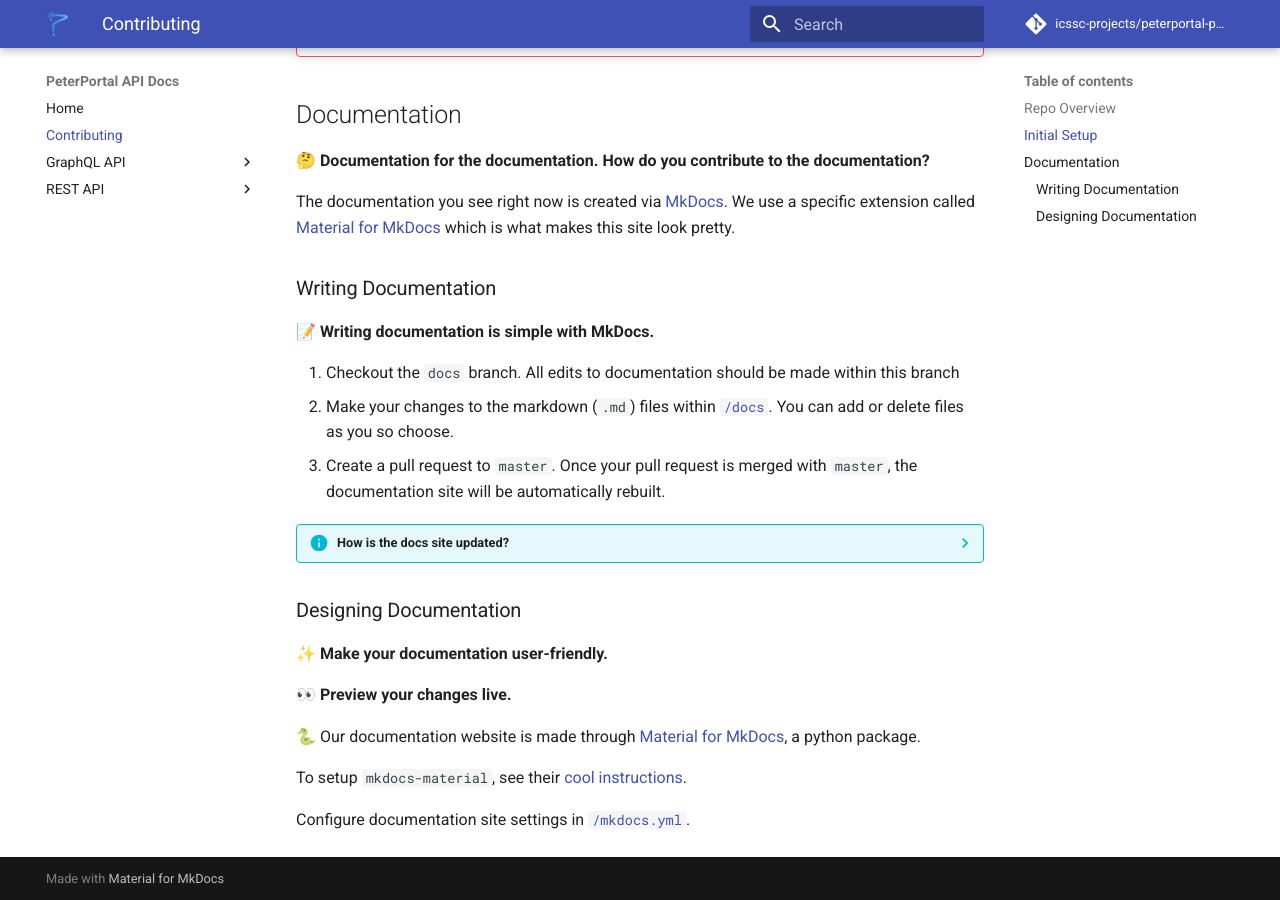
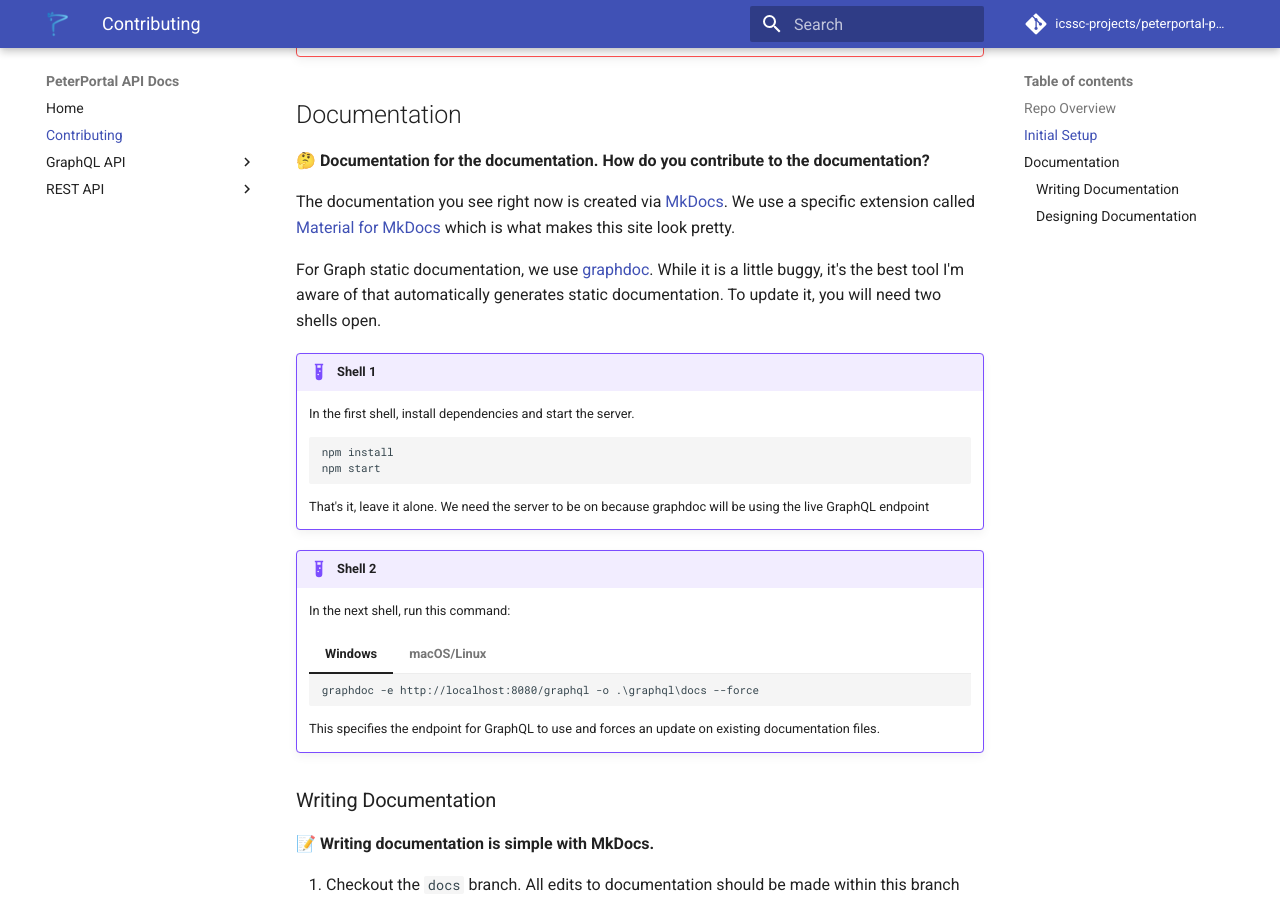
Before and after one commit to icssc/peterportal-public-api, an MkDocs documentation site: the page built from docs/Contributing.md, in a window 1280 px wide and 900 px high, scrolled down 902 px. Built offline with MkDocs 1.6.1 and Material for MkDocs 9.7.7, drawn with Linux system fonts in a browser that asks for light colours; comment, search, counter and statistics services are not loaded.

Commit message:
added documentation for Graph doc

````diff
--- a/docs/Contributing.md
+++ b/docs/Contributing.md
@@ -28,6 +28,36 @@
 
 The documentation you see right now is created via [MkDocs](https://www.mkdocs.org/). We use a specific extension called [Material for MkDocs](https://squidfunk.github.io/mkdocs-material/) which is what makes this site look pretty.
 
+For Graph static documentation, we use [graphdoc](https://github.com/2fd/graphdoc). While it is a little buggy, it's the best tool I'm aware of that automatically generates static documentation. To update it, you will need two shells open.
+
+
+!!! example "Shell 1"
+    In the first shell, install dependencies and start the server.
+
+    ``` bash
+    npm install
+    npm start
+    ```
+
+    That's it, leave it alone. We need the server to be on because graphdoc will be using the live GraphQL endpoint
+
+!!! example "Shell 2"
+
+    In the next shell, run this command:
+
+    === "Windows"
+
+        ```
+        graphdoc -e http://localhost:8080/graphql -o .\graphql\docs --force
+        ```
+
+    === "macOS/Linux"
+
+        ```
+        graphdoc -e http://localhost:8080/graphql -o ./graphql/docs --force
+        ```
+
+    This specifies the endpoint for GraphQL to use and forces an update on existing documentation files.
 
 ### Writing Documentation
 
````
